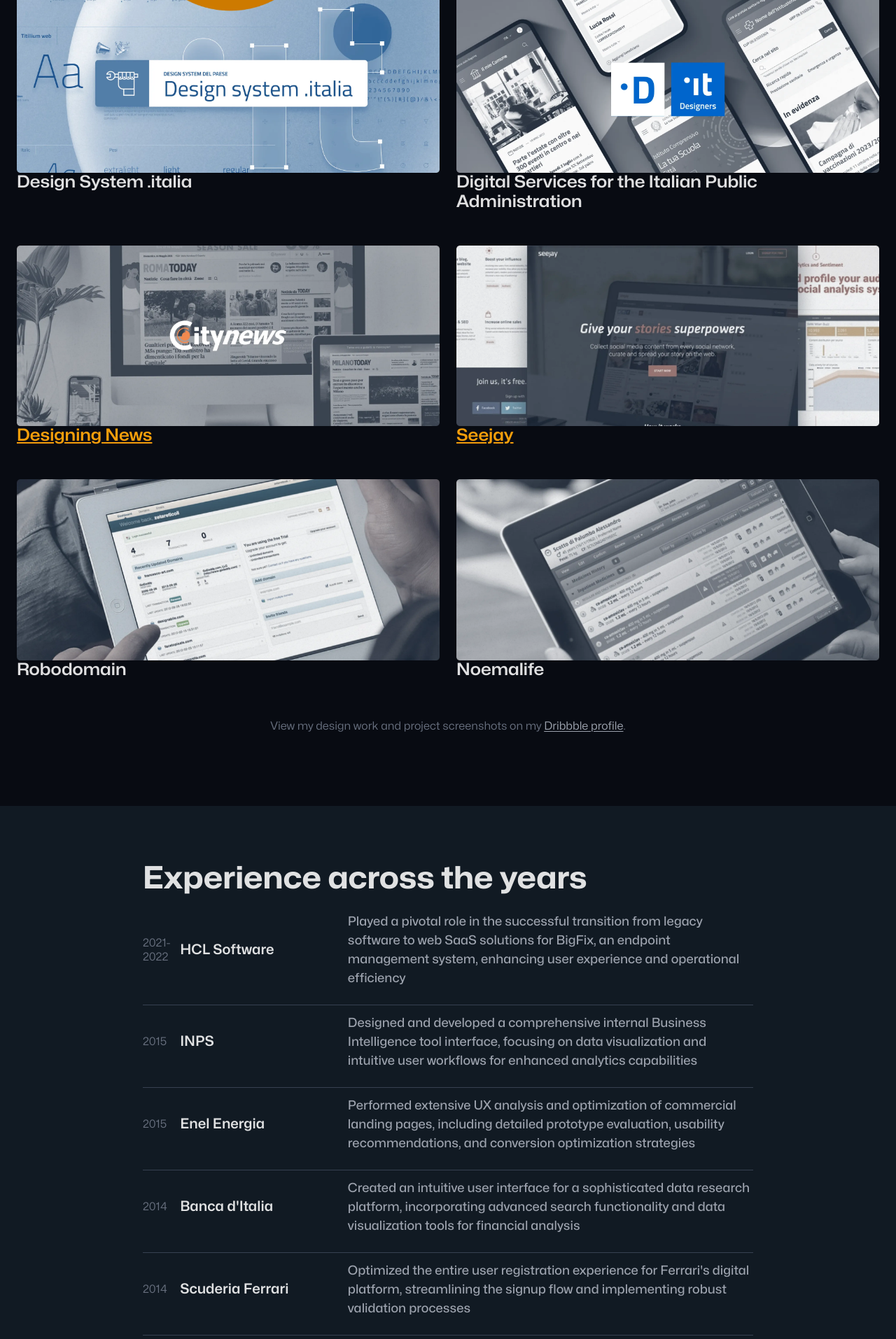
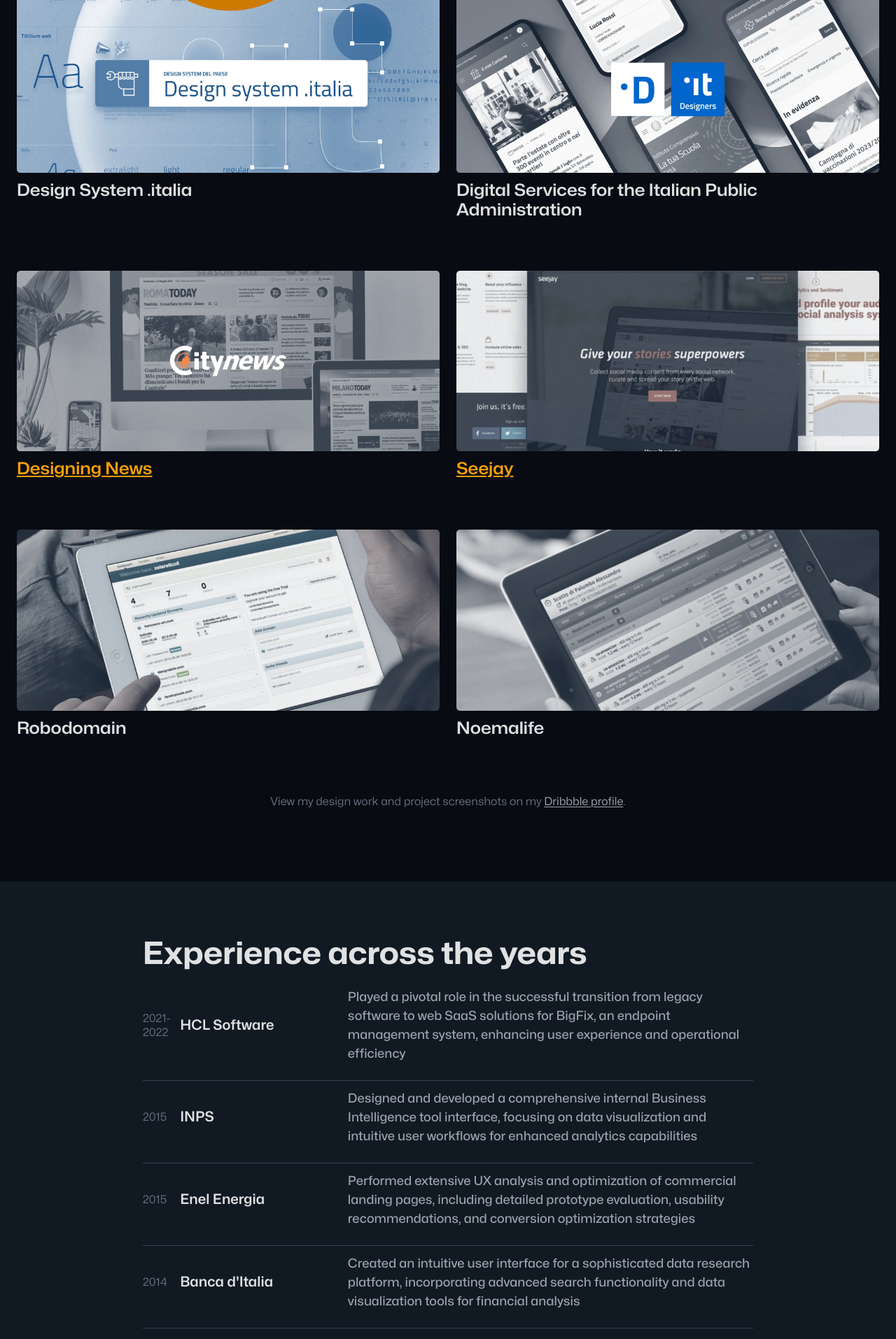
Before and after one commit to zetareticoli/fi, a Jekyll site: the page built from _work/index.md, in a window 1280 px wide. Shown: the part 658-2572 px from the top of the page at 70% size. Built offline with Jekyll 4.4.1, drawn with Linux system fonts in a browser that asks for light colours; some web fonts are replaced.

Commit message:
fix: add spacing

```diff
--- a/_includes/featured.html
+++ b/_includes/featured.html
@@ -1,5 +1,5 @@
-<article class="project">
-  <img src="{{work.image}}" alt="{{work.title}}" class="project-image" loading="lazy">
+<article class="project mb-m">
+  <img src="{{work.image}}" alt="{{work.title}}" class="project-image" loading="lazy" class="mb-s">
   <h3 class="headline-secondary">
     {% if work.url %}
       <a class="color-text-primary link-underline" href="{{work.url}}">{{work.title}}</a>
@@ -7,6 +7,4 @@
       {{work.title}}
     {% endif %}
   </h3>
-  <!-- <p class="text-small color-text-light">{{ work.year }}</p>
-  <p class="body">{{work.description}}</p> -->
 </article>
```
